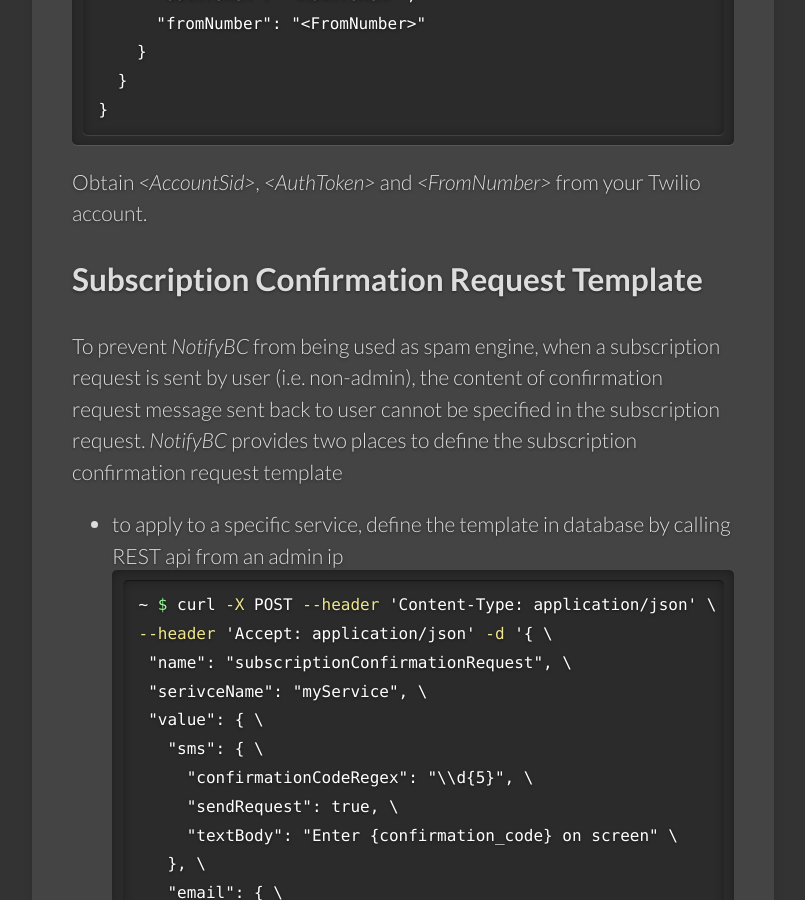
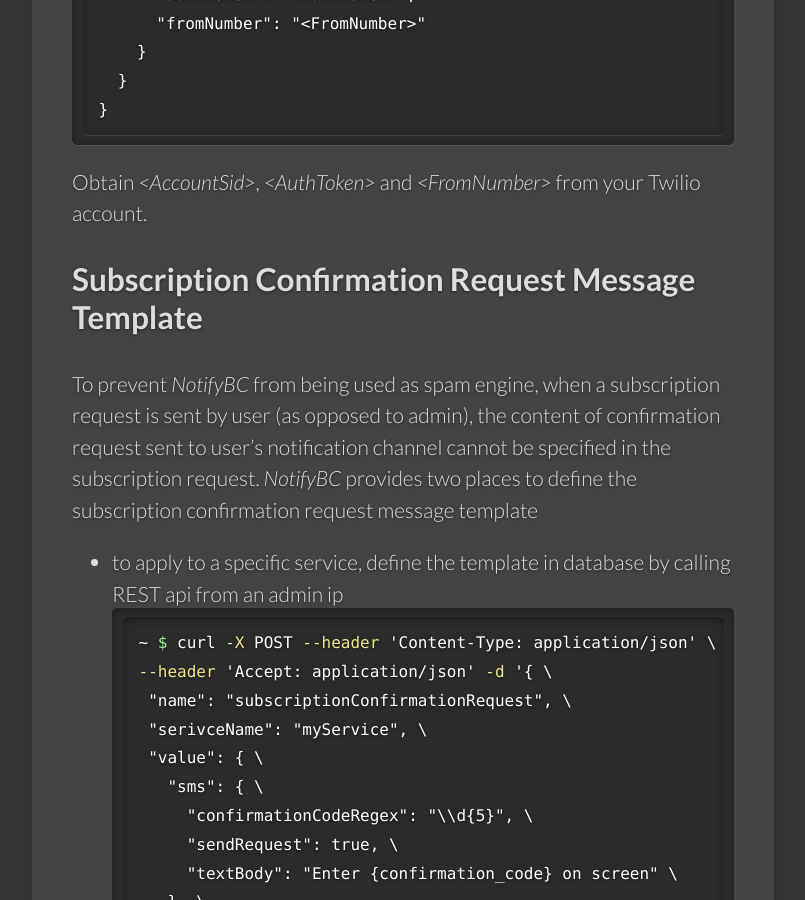
Before and after one commit to bcgov/MyGovBC-notification-server, a Jekyll site: the page built from docs/_docs/configuration.md, in a window 1280 px wide and 900 px high, scrolled down 3720 px. Shown: the whole window, without its empty margins (139-944 px from the left). Built offline with Jekyll 4.4.1, drawn with Linux system fonts in a browser that asks for light colours.

Commit message:
updated docs

````diff
--- a/docs/_docs/configuration.md
+++ b/docs/_docs/configuration.md
@@ -87,8 +87,8 @@ Add *sms.twilio* config object to file */server/config.local.json*
 ```
 Obtain *\<AccountSid\>*, *\<AuthToken\>* and *\<FromNumber\>* from your Twilio account.
 
-## Subscription Confirmation Request Template
-To prevent *NotifyBC* from being used as spam engine, when a subscription request is sent by user (i.e. non-admin), the content of confirmation request message sent back to user cannot be specified in the subscription request. *NotifyBC* provides two places to define the subscription confirmation request template
+## Subscription Confirmation Request Message Template
+To prevent *NotifyBC* from being used as spam engine, when a subscription request is sent by user (as opposed to admin), the content of confirmation request sent to user's notification channel cannot be specified in the subscription request. *NotifyBC* provides two places to define the subscription confirmation request message template
 
 * to apply to a specific service, define the template in database by calling REST api from an admin ip
 ```sh
````
